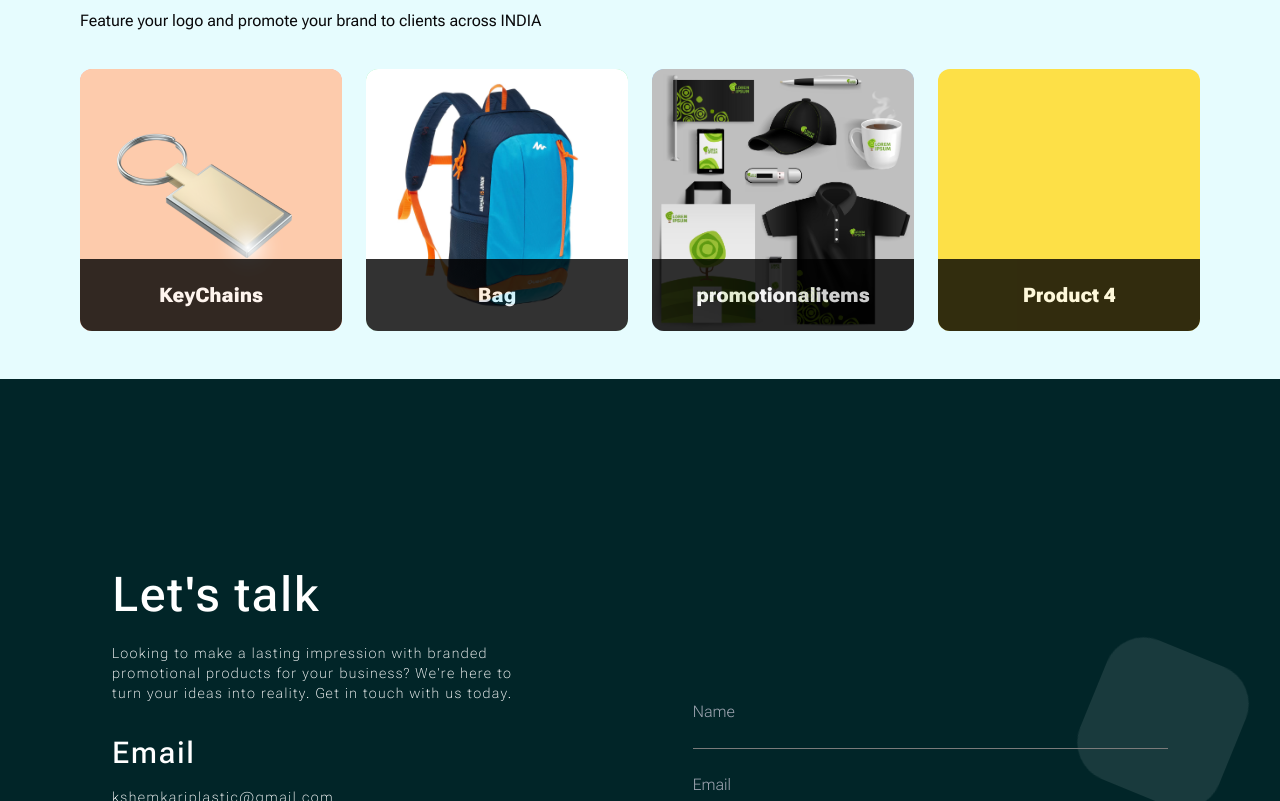
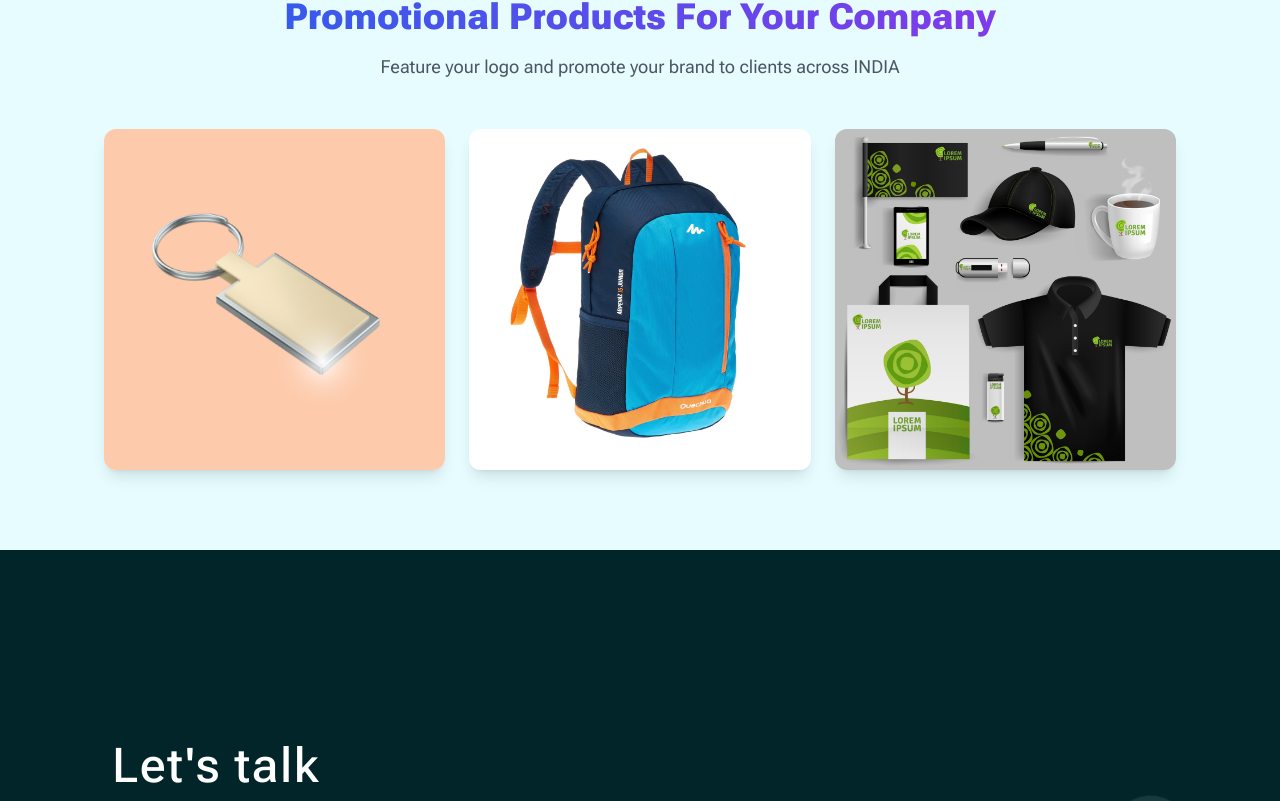
Before and after one commit to Dcode2100/evakey-landing-page, a Next.js app: page / in a window 1280 px wide. Shown: the part 1119-1920 px from the top of the page. Built offline with nearby package versions, Linux system fonts and the light colour scheme.

Commit message:
added multiple css in the card and the product file and added the sidebar

```diff
--- /dev/null
+++ b/app/globals.css
@@ -0,0 +1,14 @@
+@keyframes gradient-x {
+  0%, 100% {
+    background-size: 200% 200%;
+    background-position: left center;
+  }
+  50% {
+    background-size: 200% 200%;
+    background-position: right center;
+  }
+}
+
+.animate-gradient-x {
+  animation: gradient-x 15s ease infinite;
+}
--- a/components/Card.jsx
+++ b/components/Card.jsx
@@ -1,4 +1,70 @@
 import React from "react";
+import Image from "next/image";
+import { ArrowRight } from "lucide-react";
+
+const Card = ({ routeData, activeFilter }) => {
+  const filteredCards = routeData.CardsSection.filter(card => {
+    if (activeFilter === 'all') return true;
+    return card.type === activeFilter;
+  });
+
+  return (
+    <>
+      <div className="mb-12 text-center">
+        <h1 className="font-bold text-3xl md:text-4xl mb-3 text-gray-800">Shop by Products</h1>
+        <p className="text-gray-600 text-lg">{routeData.HeroSection.subtitle}</p>
+      </div>
+
+      <div className="grid grid-cols-1 md:grid-cols-2 lg:grid-cols-3 gap-8">
+        {filteredCards.map((card, index) => (
+          <div
+            key={index}
+            className="group relative rounded-2xl overflow-hidden cursor-pointer transition-all duration-300 hover:shadow-2xl hover:-translate-y-1"
+          >
+            <div className="relative h-[350px] w-full">
+              {/* Card Background with Gradient Overlay */}
+              <div
+                className="absolute inset-x-4 top-4 bottom-16 rounded-xl border border-gray-100 shadow-lg transform transition-transform duration-300 group-hover:scale-[1.02]"
+                style={{
+                  backgroundColor: card.cardBgColor,
+                  backgroundImage: 'linear-gradient(180deg, rgba(255,255,255,0.1) 0%, rgba(255,255,255,0.05) 100%)'
+                }}
+              >
+                {/* Image Container */}
+                <div className="relative w-full h-full p-8 transition-transform duration-300 group-hover:scale-105">
+                  <Image
+                    src={card.imagePath}
+                    alt={card.title}
+                    fill
+                    className="object-contain transform transition-all duration-300 group-hover:scale-110"
+                  />
+                </div>
+              </div>
+
+              {/* Title Container */}
+              <div className="absolute bottom-4 inset-x-4">
+                <div className="bg-white/95 backdrop-blur-sm rounded-xl p-4 shadow-lg transform transition-all duration-300 group-hover:shadow-xl">
+                  <div className="flex items-center justify-between">
+                    <h3 className="text-lg font-semibold text-gray-800 group-hover:text-indigo-600 transition-colors duration-300">
+                      {card.title}
+                    </h3>
+                    <ArrowRight
+                      className="w-5 h-5 text-indigo-600 transform transition-all duration-300 group-hover:translate-x-1 opacity-0 group-hover:opacity-100"
+                      strokeWidth={2}
+                    />
+                  </div>
+                </div>
+              </div>
+            </div>
+          </div>
+        ))}
+      </div>
+    </>
+  );
+};
+
+export default Card;{/*
+  import React from "react";
 import Image from "next/image";
 import { ArrowRight } from "lucide-react";
 
@@ -51,3 +117,4 @@ const Card = ({ routeData, activeFilter }) => {
 };
 
 export default Card;
+ */}
--- a/components/product-category/Productcategory.jsx
+++ b/components/product-category/Productcategory.jsx
@@ -31,49 +31,44 @@ const ProductCategory = () => {
       image: "/Assets/card.jpg",
       link: "/products/promotionalitems"
     },
-    {
-      id: 4,
-      name: "Product 4",
-      bgColor: "bg-yellow-300",
-      extracolors: "opacity-80 bg-black",
-      link: "/products/product-4"
-    },
+
   ];
 
   return (
-    <>
-      <h1 className="font-black text-xl md:text-2xl">
+    <div className="w-full max-w-[1200px] mx-auto px-4 sm:px-6 py-8">
+      <h1 className="font-black text-2xl md:text-3xl lg:text-4xl text-center bg-gradient-to-r from-blue-600 to-purple-600 bg-clip-text text-transparent">
         Promotional Products For Your Company
       </h1>
-      <h2 className="text-sm md:text-base pt-3">
+      <h2 className="text-sm md:text-base lg:text-lg text-center text-gray-600 pt-4">
         Feature your logo and promote your brand to clients across INDIA
       </h2>
-      <div className="grid grid-cols-1 sm:grid-cols-2 lg:grid-cols-3 xl:grid-cols-4 gap-6 mt-9">
+      <div className="grid grid-cols-1 sm:grid-cols-2 lg:grid-cols-3 gap-6 mt-12">
         {Datas.map((data) => (
           <div
             key={data.id}
-            className={`aspect-square relative w-full ${data.bgColor} rounded-xl flex flex-col cursor-pointer transition-transform hover:scale-105`}
+            className={`group aspect-square relative w-full rounded-xl shadow-lg hover:shadow-2xl transition-all duration-300 ease-in-out transform hover:scale-102 overflow-hidden`}
             onClick={() => router.push(data.link)}
           >
             {data?.image && (
               <Image
-                className="absolute top-0 left-0 w-full h-full object-cover rounded-xl"
+                className="absolute top-0 left-0 w-full h-full object-cover transition-transform duration-300 group-hover:scale-110"
                 src={data.image}
                 alt={data.name}
-                width={300}
-                height={300}
+                width={400}
+                height={400}
                 priority={data.id === 1}
               />
             )}
-            <div
-              className={`w-full ${data.extracolors} h-[9vh] relative mt-auto rounded-b-xl flex justify-center items-center`}
-            >
-              <h1 className="text-white font-black text-lg md:text-xl">{data.name}</h1>
+            <div className="absolute inset-0 bg-gradient-to-t from-black/70 to-transparent opacity-0 group-hover:opacity-100 transition-opacity duration-300" />
+            <div className="absolute bottom-0 w-full p-4 transform translate-y-full group-hover:translate-y-0 transition-transform duration-300">
+              <h1 className="text-white font-bold text-lg md:text-xl text-center drop-shadow-lg">
+                {data.name}
+              </h1>
             </div>
           </div>
         ))}
       </div>
-    </>
+    </div>
   );
 };
 
```
